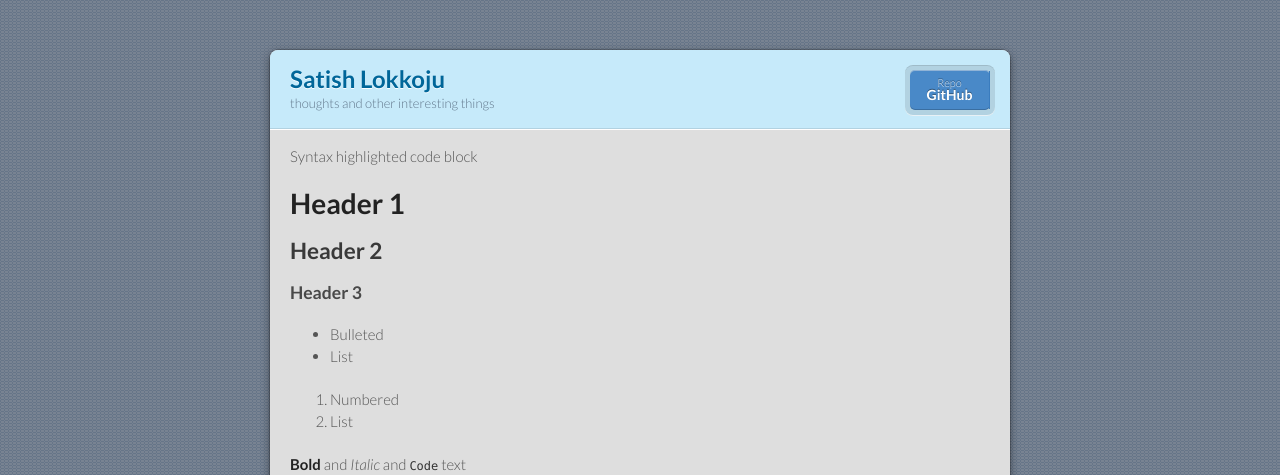
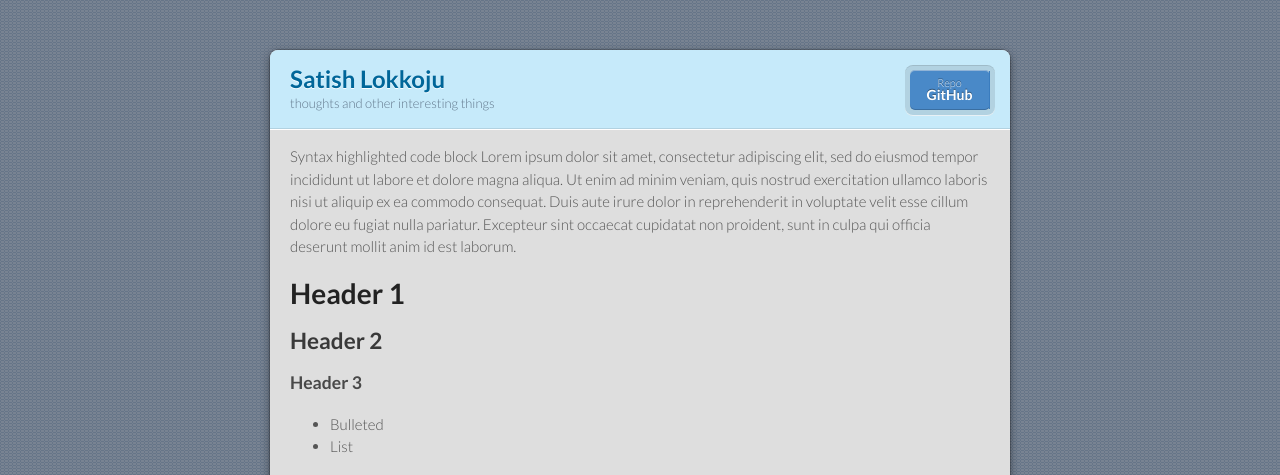
Before and after one commit to satishlokkoju/satishlokkoju.github.io, a Jekyll site: the page built from contact.md, in a window 1280 px wide. Shown: the top 475 px of the page. Built offline with Jekyll 4.4.1, drawn with Linux system fonts in a browser that asks for light colours; our own code applies the rules of GitHub Pages for plain Markdown files; some of the changed text lies outside the part shown; grey boxes are pictures that could not be loaded.

Commit message:
Updated the contact.md

```diff
--- a/_layouts/default.html
+++ b/_layouts/default.html
@@ -40,7 +40,7 @@
     {% if site.github.is_project_page %}
       <p>Project maintained by <a href="{{ site.github.owner_url }}">{{ site.github.owner_name }}</a></p>
     {% endif %}
-      <p>Hosted on GitHub Pages &mdash; Theme by <a href="https://github.com/orderedlist">orderedlist</a></p>
+      <p>Hosted on GitHub Pages &mdash; Theme inspired from <a href="https://github.com/orderedlist">orderedlist</a></p>
     </footer>
     <!--[if !IE]><script>fixScale(document);</script><![endif]-->
 
--- a/contact.md
+++ b/contact.md
@@ -1,4 +1,5 @@
 Syntax highlighted code block
+Lorem ipsum dolor sit amet, consectetur adipiscing elit, sed do eiusmod tempor incididunt ut labore et dolore magna aliqua. Ut enim ad minim veniam, quis nostrud exercitation ullamco laboris nisi ut aliquip ex ea commodo consequat. Duis aute irure dolor in reprehenderit in voluptate velit esse cillum dolore eu fugiat nulla pariatur. Excepteur sint occaecat cupidatat non proident, sunt in culpa qui officia deserunt mollit anim id est laborum.
 
 # Header 1
 ## Header 2
```
